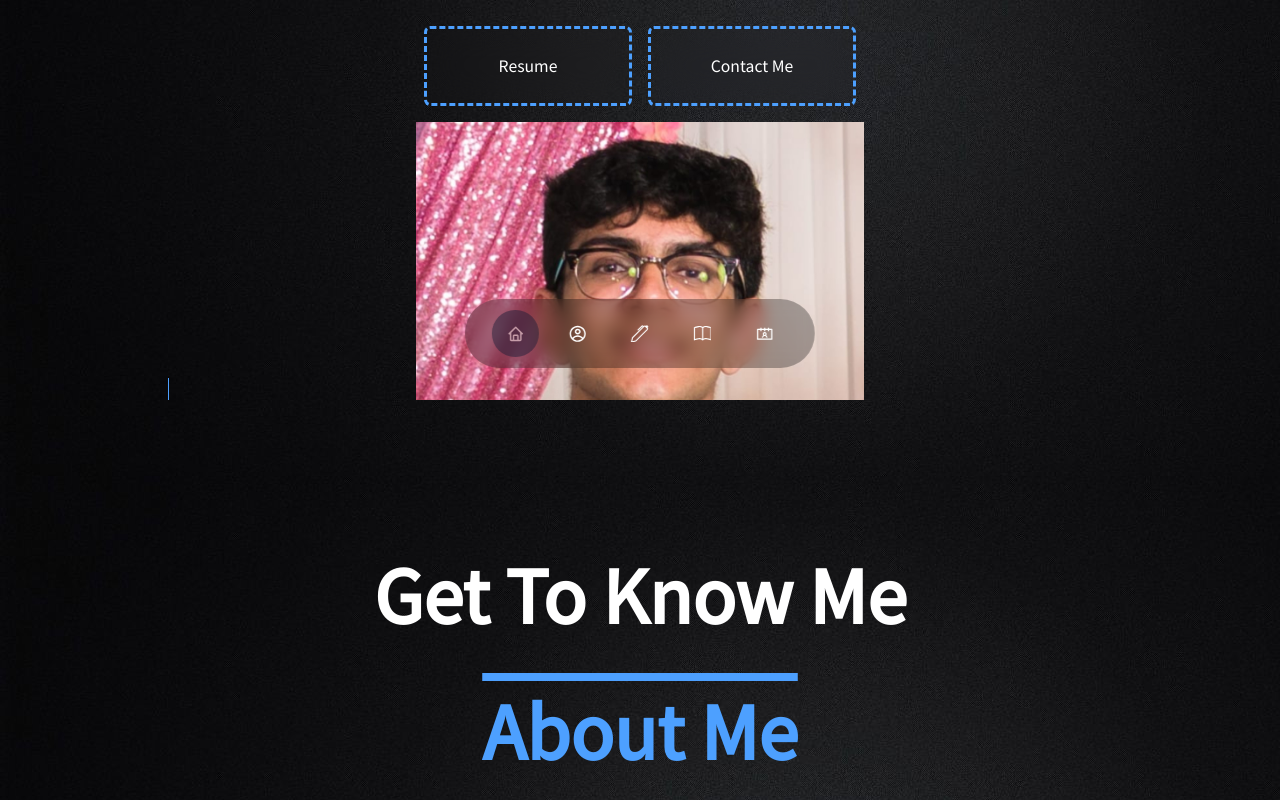
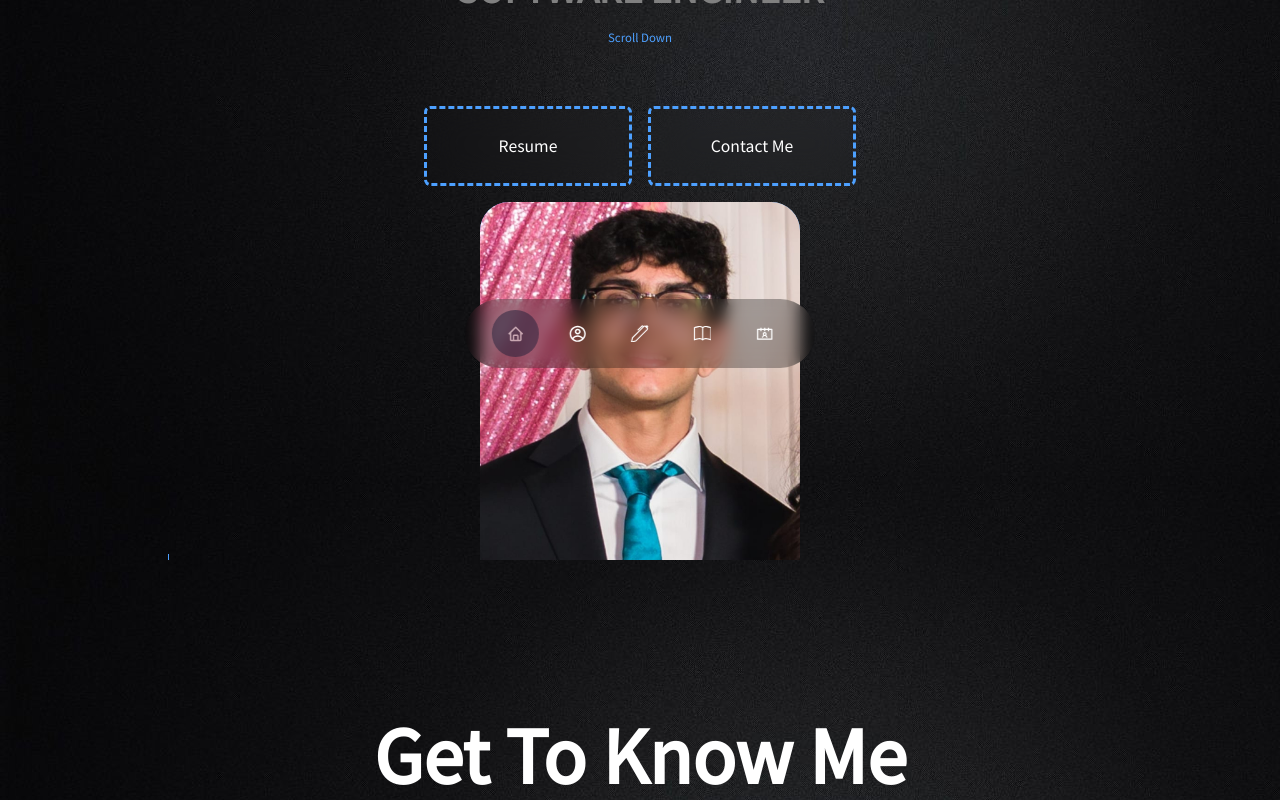
Before and after one commit to aryanjairath/Aryan-s-Portfolio-Website, a React (Create React App) app: page / in a window 1280 px wide. Shown: the part 400-1200 px from the top of the page. Built offline with nearby package versions, Linux system fonts and the light colour scheme; a web font is replaced by a local one.

Commit message:
updated resume and picture

```diff
--- a/src/components/header/header.css
+++ b/src/components/header/header.css
@@ -1,7 +1,7 @@
 header{
-    height: 100vh;
-    padding-top: 7rem;
-    overflow:auto;
+    height:120vh;
+    padding-top:12rem;
+    overflow:hidden;
 }
 
 .header_container{
@@ -70,12 +70,21 @@ section > h5{
 
 
 .me{
-    height: auto;
     background: var(--color-primary);
-    border-radius: 9rem;
-    width: 28rem;
+    border-radius: 1.8rem;
+    width: 20rem;
+    height: 27rem;
     position: absolute;
-    left: calc(50% - 14rem);
+    display: flex; /* Using flex to center the image */
+    align-items: center; /* Center vertically */
+    justify-content: center; /* Center horizontally */
+    overflow-y:hidden;
+    left: 50%;
+    transform: translateX(-50%);
+}
+.me img {
+    width: 100%; /* Image will scale to the width of the container */
+    height: auto; /* Height will adjust automatically to maintain the aspect ratio */
 }
 .scroll_down{
     transform: rotate(90deg);
```
Also changed, not shown: 1 other file (tests, documents, lock files or other folders).
